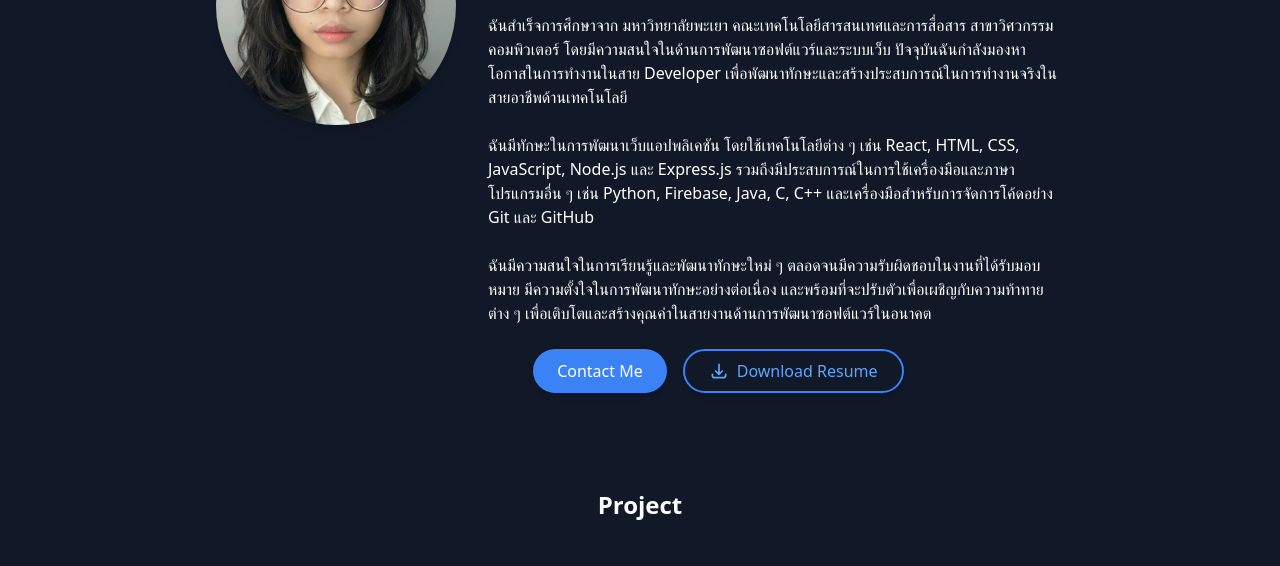
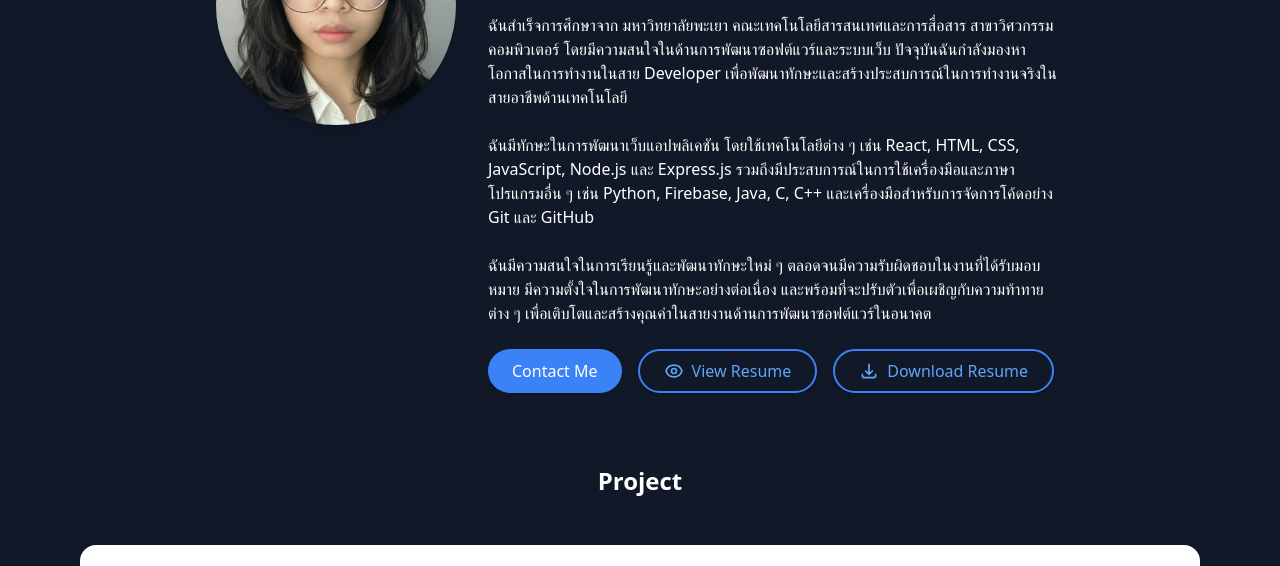
Before and after one commit to MissisA/about-supannika-kha, a plain HTML site: page index.html in a window 1280 px wide. Shown: the part 195-761 px from the top of the page. Drawn offline with nearby package versions, Linux system fonts and the light colour scheme.

Commit message:
update download resume button

```diff
--- a/index.html
+++ b/index.html
@@ -55,16 +55,30 @@
           ฉันมีความสนใจในการเรียนรู้และพัฒนาทักษะใหม่ ๆ ตลอดจนมีความรับผิดชอบในงานที่ได้รับมอบหมาย
           มีความตั้งใจในการพัฒนาทักษะอย่างต่อเนื่อง และพร้อมที่จะปรับตัวเพื่อเผชิญกับความท้าทายต่าง ๆ เพื่อเติบโตและสร้างคุณค่าในสายงานด้านการพัฒนาซอฟต์แวร์ในอนาคต
         </p>
-        <div class="flex gap-4 justify-center md:justify-start">
-          <button onclick="scrollToFooter()" class="bg-blue-500 hover:bg-blue-600 px-6 py-2 rounded-3xl transition shadow-md">Contact Me</button>
+        <div class="flex flex-wrap gap-4 justify-center md:justify-start mt-6">
+
+          <button onclick="scrollToFooter()" class="bg-blue-500 hover:bg-blue-600 px-6 py-2 rounded-3xl transition shadow-md">
+            Contact Me
+          </button>
+
+          <a href="./resume-supannika.pdf" target="_blank" rel="noopener noreferrer" class="border-2 border-blue-500 text-blue-400 hover:bg-blue-500 hover:text-white px-6 py-2 rounded-3xl transition shadow-md flex items-center gap-2">
+            <svg xmlns="http://www.w3.org/2000/svg" class="h-5 w-5" fill="none" viewBox="0 0 24 24" stroke="currentColor">
+              <path stroke-linecap="round" stroke-linejoin="round" stroke-width="2" d="M15 12a3 3 0 11-6 0 3 3 0 016 0z" />
+              <path stroke-linecap="round" stroke-linejoin="round" stroke-width="2" d="M2.458 12C3.732 7.943 7.523 5 12 5c4.478 0 8.268 2.943 9.542 7-1.274 4.057-5.064 7-9.542 7-4.477 0-8.268-2.943-9.542-7z" />
+            </svg>
+            View Resume
+          </a>
+
           <a href="./resume-supannika.pdf" download="Resume_Supannika_Khanenok.pdf" class="border-2 border-blue-500 text-blue-400 hover:bg-blue-500 hover:text-white px-6 py-2 rounded-3xl transition shadow-md flex items-center gap-2">
             <svg xmlns="http://www.w3.org/2000/svg" class="h-5 w-5" fill="none" viewBox="0 0 24 24" stroke="currentColor">
               <path stroke-linecap="round" stroke-linejoin="round" stroke-width="2" d="M4 16v1a3 3 0 003 3h10a3 3 0 003-3v-1m-4-4l-4 4m0 0l-4-4m4 4V4" />
             </svg>
             Download Resume
           </a>
+
         </div>
-      </div>
+
+
       </div>
     </div>
   </header>
```
